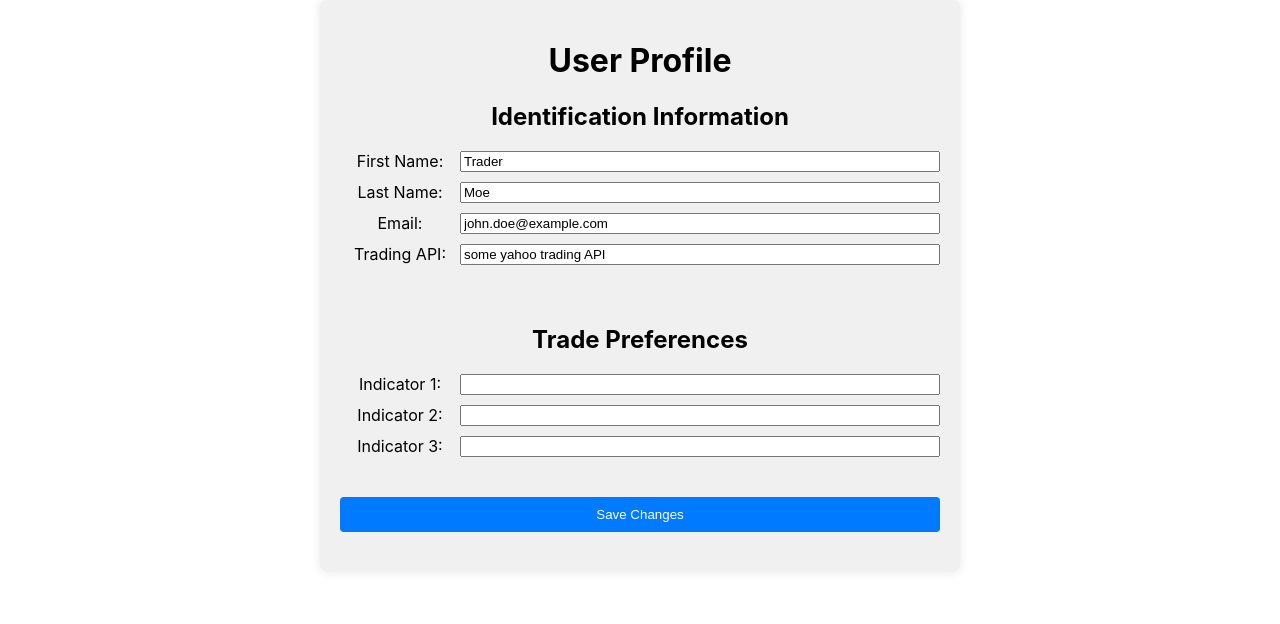
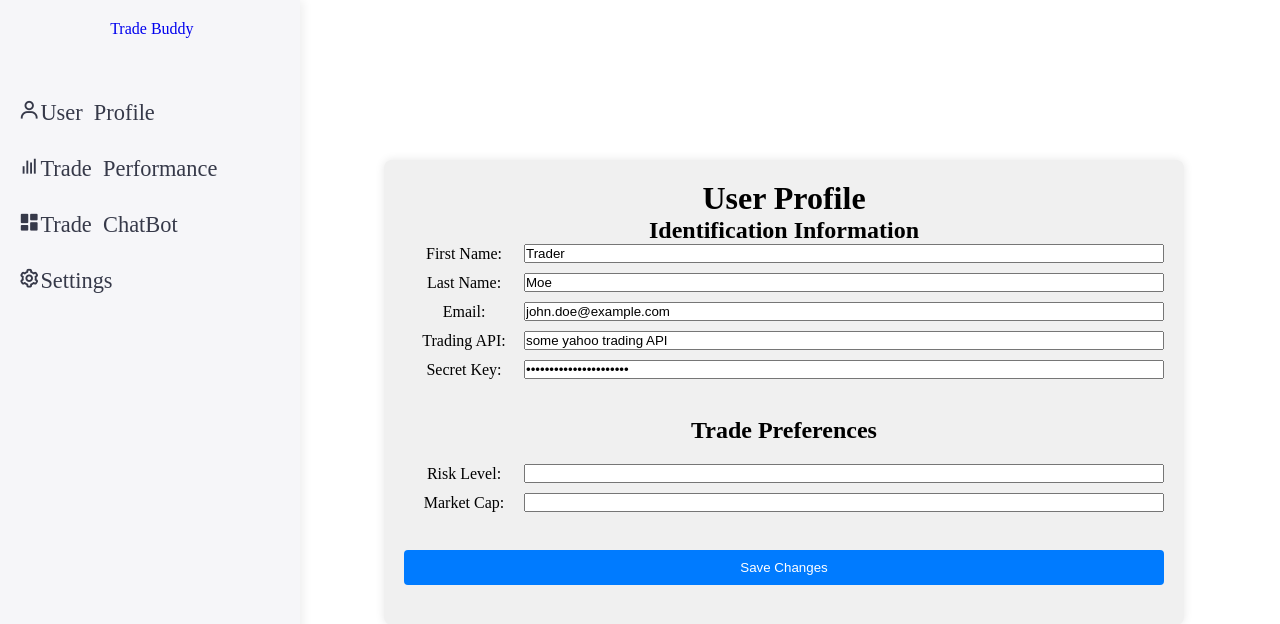
Before and after one commit to SakshiKekre/AI-Trade-Buddy, a React (Create React App) app in the folder frontend/tradebot/: page /profile in a window 1280 px wide. Shown: the top 624 px of the page. Built offline with nearby package versions, Linux system fonts and the light colour scheme.

Commit message:
generic commit to save progress. added few pages and components, styling

```diff
--- a/frontend/tradebot/public/index.html
+++ b/frontend/tradebot/public/index.html
@@ -25,6 +25,7 @@
       Learn how to configure a non-root public URL by running `npm run build`.
     -->
     <title>React App</title>
+    <link rel="stylesheet" href="https://unpkg.com/boxicons@2.1.4/css/boxicons.min.css"/>
   </head>
   <body>
     <noscript>You need to enable JavaScript to run this app.</noscript>
--- a/frontend/tradebot/src/App.css
+++ b/frontend/tradebot/src/App.css
@@ -38,6 +38,141 @@
 }
 
 
+:root {
+  --light: #f6f6f9;
+  --primary: #1976d2;
+  --light-primary:#cfe8ff;
+  --grey: #eee;
+  --dark-grey: #aaaaaa;
+  --dark: #363949;
+  --danger: #d32f2f;
+  --light-danger: #fecdd3;
+  --warning: #fbce2d;
+  --light-warning: #fff2c6;
+  --success: #388e3c;
+  --light-success: | #bbf7d0;
+}
+
+* {
+  margin: 0;
+  padding: 0;
+  box-sizing: border-box;
+  /* Other styles */
+}
+
+body{
+  font-family: 'poppins', serif;
+}
+
+.bx{
+  font-size: 1.4rem;
+}
+
+a {
+  text-decoration: none;
+}
+
+li{
+  list-style-type: none;
+}
+
+
+/* Sidebar */
+
+.sidebar {
+  position: fixed;
+  top: 0;
+  left: 0;
+  width: 300px;
+  height: 100%;
+  background-color: var(--light);
+  padding: 20px 10px;
+  z-index: 2;
+  overflow-x: hidden;
+  scrollbar-width: none;
+  box-shadow: 03px 0 10px var(--grey);
+}
+
+.sidebar .side-menu {
+  width: 100%;
+  margin-top: 3rem;
+}
+
+.sidebar .side-menu li {
+  margin: 0.5rem ;
+  height: 3rem;
+  background-color: transparent;
+}
+
+.sidebar .side-menu li.active {
+  border-left: var(--success) 6px solid;
+  background: var(--dark);
+  transition: all 0.3s ease-in;
+}
+
+.sidebar .side-menu li a {
+  height: 100%;
+  width: 100%;
+  display: flex;
+  align-items: center;
+  font-size: 1rem;
+  white-space: nowrap;
+  overflow: hidden;
+  transition: all 0.3s ease-in;
+  color: var(--dark);
+}
+
+.sidebar .side-menu li.active a {
+  color: var(--success);
+}
+
+.sidebar.close .side-menu li a {
+  width: calc(80px - 12px);
+  transition: all 0.3s ease-in;
+}
+
+.sidebar .side-menu li a .bx {
+  min-width: calc(80px - 40px);
+  display: flex;
+  justify-content: center;
+  font-size: 1.4rem;
+}
+
+
+
+.container {
+  position: fixed;
+  top: 50%;
+  left: 50%;
+  width: 50%;
+  height: 70%;
+  transform: translate(-50%, -50%);
+  background-color: #f0f0f0;
+  border-radius: 8px;
+  box-shadow: 0 0 10px rgba(0, 0, 0, 0.1);
+  flex-direction: column;
+  display: flex;
+  justify-content: center;
+  align-items: center;
+}
+
+.home-container {
+  position: fixed;
+  top: 50%;
+  left: 50%;
+  width: 900px;
+  height: 600px;
+  transform: translate(-50%, -50%);
+  background-color: #f0f0f0;
+  border-radius: 8px;
+  box-shadow: 0 0 10px rgba(0, 0, 0, 0.1);
+  flex-direction: column;
+  display: flex;
+  justify-content: center;
+  align-items: center;
+}
+
+
 .form-container {
   display: flex;
   flex-direction: column;
@@ -59,7 +194,10 @@
 }
 
 .profile-container {
-  max-width: 600px;
+  top: 20%;
+  left: 30%;
+  position: absolute;
+  width: 800px;
   margin: 0 auto;
   padding: 20px;
   background-color: #f0f0f0;
@@ -163,6 +301,7 @@
 
 /* Dashboard.css */
 .dashboard {
+  width: 75%;
   margin-bottom: 20px;
   padding: 20px;
   background-color: #f0f0f0;
@@ -186,6 +325,7 @@
 /* TradeHistoryTable.css */
 .trade-history {
   padding: 20px;
+  width: 95%;
   background-color: #f0f0f0;
   border-radius: 8px;
   box-shadow: 0 0 10px rgba(0, 0, 0, 0.1);
--- /dev/null
+++ b/frontend/tradebot/src/components/Header.js
@@ -0,0 +1,35 @@
+import React from "react";
+// import { Link } from "react-router-dom";
+// import { ReactComponent as IconPersonBadgeFill } from "bootstrap-icons/icons/person-badge-fill.svg";
+// import { ReactComponent as IconDoorClosedFill } from "bootstrap-icons/icons/door-closed-fill.svg";
+// import { FontAwesomeIcon } from "@fortawesome/react-fontawesome";
+// import { faUser } from "@fortawesome/free-solid-svg-icons";
+
+const Header = () => {
+
+  const loggedIn = localStorage.getItem('isLoggedIn');
+
+  return (
+    <React.Fragment>
+        <div class="content">
+        <nav>
+        <i class="bx_bx-menu"></i>
+        <form action="#">
+        <input type="search" placeholder="Search.."/>
+        <button type="submit"><i class="bx bx-search"></i></button>
+        </form>
+        <a href="#" class="notification">
+        <i class="bx_bx-bell"></i>
+        <span>12</span>
+        </a>
+        <a href="#" class="profile">
+        <img src="./img/logo-1.png"
+        alt=""/>
+        </a>
+        </nav>
+        </div>
+
+    </React.Fragment>
+  );
+};
+export default Header;
--- /dev/null
+++ b/frontend/tradebot/src/components/Sidebar.js
@@ -0,0 +1,43 @@
+import React from "react";
+
+
+
+const Sidebar = () => {
+
+
+    return(
+        <React.Fragment>
+            <div className="sidebar">
+                <a href="/" className="logo">
+                    <img src="" alt=""/>
+                    <span> Trade Buddy </span>
+                </a>
+
+                <ul className="side-menu">
+                    <li>
+                        <a href="/profile" >
+                            <i class="bx bx-user">User Profile</i>
+                        </a>
+                    </li>
+                    <li>
+                        <a href="/metrics" >
+                            <i class="bx bx-bar-chart">Trade Performance</i>
+                        </a>
+                    </li>
+                    <li>
+                        <a href="/chat" >
+                            <i class="bx bxs-dashboard">Trade ChatBot</i>
+                        </a>
+                    </li>
+                    <li>
+                        <a href="#" >
+                            <i class="bx bx-cog">Settings</i>
+                        </a>
+                    </li>
+                </ul>
+            </div>
+        </React.Fragment>
+    );
+};
+
+export default Sidebar
--- a/frontend/tradebot/src/pages/Dashboard.js
+++ b/frontend/tradebot/src/pages/Dashboard.js
@@ -18,7 +18,7 @@ const Dashboard = ({ data }) => {
         <div>${data.averageReturnPerTrade}</div>
       </div>
       <div className="metric">
-        <div>Total Trades (Quantity)</div>
+        <div>Total Trades</div>
         <div>{data.totalTrades}</div>
       </div>
     </div>
--- a/frontend/tradebot/src/pages/HomePage.js
+++ b/frontend/tradebot/src/pages/HomePage.js
@@ -1,15 +1,33 @@
 import React from 'react';
+import Sidebar from '../components/Sidebar';
+import Header from '../components/Header';
 
 const HomePage = () => {
   return (
-    <div class="profile-container">
-      <h1>Welcome to our Fintech App!</h1>
-      <ul>
-        <li><a href="/profile">Go to Profile</a></li>
-        <li><a href="/chat">Go to Trade Chat-Bot</a></li>
-        <li><a href="/metrics">Go to Performance Metrics</a></li>
-      </ul>
-    </div>
+    <React.Fragment>
+
+      <div>
+        {/* <Header>
+
+        </Header> */}
+        <Sidebar></Sidebar>
+      </div>
+      <div class="home-container">
+        <h1>Welcome to our Fintech App!</h1>
+        <img src="https://cdn2.etrade.net/1/20033018150.0/aempros/content/dam/etrade/retail/en_US/images/what-we-offer/investment-choices/options-call-put.jpg">
+
+        </img>
+        <p>
+          Some nice intro here
+        </p>
+        {/* <ul>
+          <li><a href="/profile">Go to Profile</a></li>
+          <li><a href="/chat">Go to Trade Chat-Bot</a></li>
+          <li><a href="/metrics">Go to Performance Metrics</a></li>
+        </ul> */}
+      </div>
+    </React.Fragment>
+
   );
 };
 
--- a/frontend/tradebot/src/pages/ProfilePage.js
+++ b/frontend/tradebot/src/pages/ProfilePage.js
@@ -1,5 +1,6 @@
 
 import React, { useState } from 'react';
+import Sidebar from '../components/Sidebar';
 
 const ProfilePage = () => {
   // Placeholder user data
@@ -31,6 +32,9 @@ const ProfilePage = () => {
 
   return (
     <div>
+      <div>
+      <Sidebar></Sidebar>
+      </div>
       <div class="profile-container">
         <h1>User Profile</h1>
         <h2>Identification Information</h2>
@@ -75,12 +79,22 @@ const ProfilePage = () => {
               onChange={handleInputChange}
             />
           </div>
+          <div class="form-field">
+            <label htmlFor="email">Secret Key:</label>
+            <input
+              type="password"
+              id="tradeAPI"
+              name="tradeAPI"
+              value={formValues.tradeAPI}
+              onChange={handleInputChange}
+            />
+          </div>
 
           <br/>
           <h2>Trade Preferences</h2>
 
           <div class="form-field">
-            <label htmlFor="firstName">Indicator 1:</label>
+            <label htmlFor="firstName">Risk Level:</label>
             <input
               type="text"
               id="firstName"
@@ -90,16 +104,16 @@ const ProfilePage = () => {
             />
           </div>
           <div class="form-field">
-            <label htmlFor="lastName">Indicator 2:</label>
+            <label htmlFor="lastName">Market Cap:</label>
             <input
-              type="text"
+              type="select"
               id="lastName"
               name="lastName"
               // value={formValues.lastName}
               onChange={handleInputChange}
             />
           </div>
-          <div class="form-field">
+          {/* <div class="form-field">
             <label htmlFor="email">Indicator 3:</label>
             <input
               type="email"
@@ -108,7 +122,7 @@ const ProfilePage = () => {
               // value={formValues.email}
               onChange={handleInputChange}
             />
-          </div>
+          </div> */}
           <br/>
           <button class="profile-button" type="submit">Save Changes</button>
         </form>
--- a/frontend/tradebot/src/pages/TradeHistory.js
+++ b/frontend/tradebot/src/pages/TradeHistory.js
@@ -8,8 +8,10 @@ const TradeHistory = ({ data }) => {
       <table>
         <thead>
           <tr>
-            <th>Date</th>
+            <th>Purchase Date</th>
+            <th>Sell Date</th>
             <th>Symbol</th>
+            <th>Quantity</th>
             <th>Entry Price</th>
             <th>Exit Price</th>
             <th>Profit/Loss</th>
@@ -18,8 +20,10 @@ const TradeHistory = ({ data }) => {
         <tbody>
           {data.map((trade) => (
             <tr key={trade.id}>
-              <td>{trade.date}</td>
+              <td>{trade.pdate}</td>
+              <td>{trade.sdate}</td>
               <td>{trade.symbol}</td>
+              <td>{trade.quantity}</td>
               <td>${trade.entryPrice}</td>
               <td>${trade.exitPrice}</td>
               <td>${trade.profitLoss}</td>
```
Also changed, not shown: frontend/tradebot/src/pages/MetricsPage.js (+12 -7 lines).
